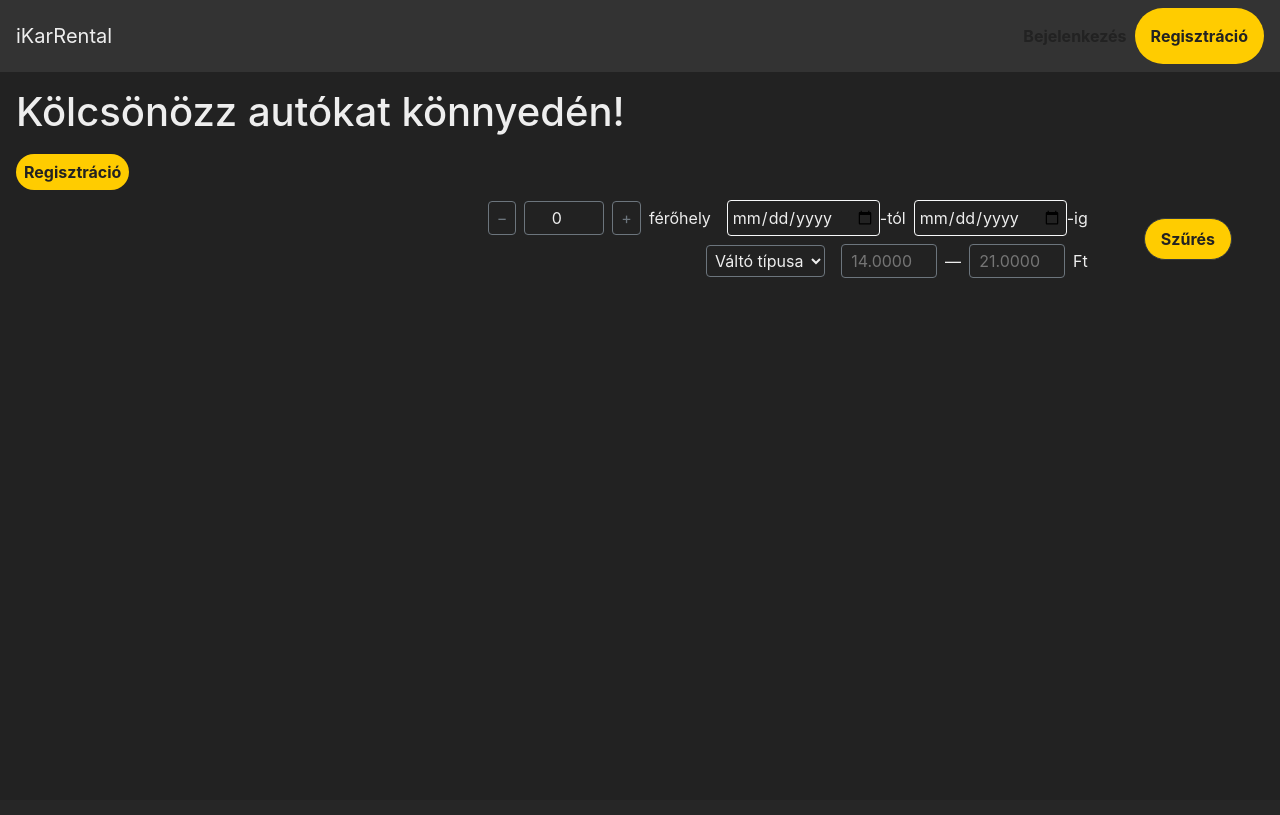
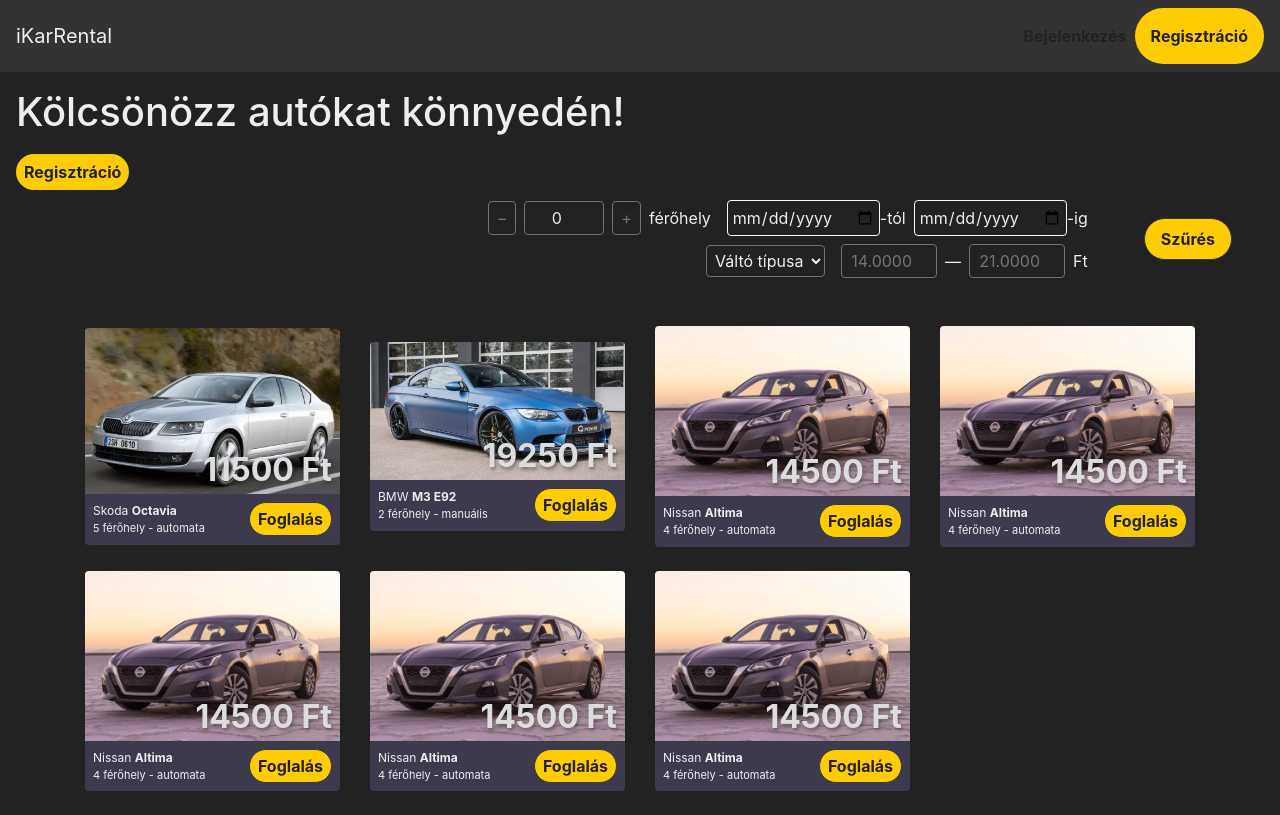
Before and after one commit to ntamasa/iKarRental, a PHP site: page / in a window 1280 px wide. Before the commit the page ends 278 px from the top, so only its background shows below. Run offline with PHP 8.4, Linux system fonts and the light colour scheme; data that the repository does not hold is empty; some libraries are stand-ins or nearby versions.

Commit message:
add dynamic cars list to index.php

```diff
--- /dev/null
+++ b/card.php
@@ -0,0 +1,20 @@
+<?php
+    $model_parts = explode(' ', $car["model"]);
+
+    $manufacturer = $model_parts[0];
+    $model = implode(' ', array_slice($model_parts, 1));
+?>
+
+<div class="rounded d-flex flex-column align-items-center justify-content-center bg-secondary overflow-hidden">
+    <div class="img-box">
+        <img src="./assets/<?php echo $car['image'] ?>" alt="Picture of <?php echo $car["model"]?>" class="w-100 img">
+        <label class="price-tag m-0"><?php echo $car["price"] ?> Ft</label>
+    </div>
+    <div class="card-body d-flex flex-row justify-content-between align-items-center w-100 p-2">
+        <div>
+            <p class="text-primary text-medium m-0"><?php echo $manufacturer ?> <strong><?php echo $model ?></strong></p>
+            <p class="text-primary m-0 d-flex justify-content-between text-small"><?php echo $car["capacity"] ?> férőhely - <?php echo $car["shifter"] ?></p>
+        </div>
+        <button class="text-dark bg-primary font-weight-bold rounded-pill px-2 py-1 w-auto inline border border-dark" style="height: max-content;">Foglalás</button>
+    </div>
+</div>
--- a/custom.css
+++ b/custom.css
@@ -16,11 +16,19 @@
 }
 
 .bg-secondary {
-  background-color: #2a273d !important;
+  background-color: #3d3a4d !important;
 }
 
 .text-primary {
   color: #eee !important;
+}
+
+.text-small {
+  font-size: 68.75%;
+}
+
+.text-medium {
+  font-size: 75%;
 }
 
 .text-dark,
@@ -42,3 +50,19 @@ button.bg-primary:hover {
 .navbar .container {
   max-width: 100% !important;
 }
+
+.img-box {
+  position: relative;
+}
+
+.price-tag {
+  font-size: 200%;
+  color: #ddd;
+  font-weight: bold;
+
+  position: absolute;
+  bottom: 0;
+  right: 0.5rem;
+
+  text-shadow: 0.1rem 0.1em 0.2rem rgba(51, 51, 51, 0.4);
+}
--- a/data/cars.json
+++ b/data/cars.json
@@ -1,49 +1,56 @@
 {
   "674837110c5375.22198180": {
-    "capacity": "4",
-    "shifter": "automatic",
-    "model": "Nissan Altima",
-    "price": "14500",
+    "image": "skoda-octavia.webp",
+    "capacity": "5",
+    "shifter": "automata",
+    "model": "Skoda Octavia",
+    "price": "11500",
     "_id": "674837110c5375.22198180"
   },
   "6748451e3fa751.72933921": {
-    "capacity": "4",
-    "shifter": "automatic",
-    "model": "Nissan Altima",
-    "price": "14500",
+    "image": "bmw-m3.webp",
+    "capacity": "2",
+    "shifter": "manuális",
+    "model": "BMW M3 E92",
+    "price": "19250",
     "_id": "6748451e3fa751.72933921"
   },
   "6748451fca7205.94212422": {
+    "image": "nissan-altima.webp",
     "capacity": "4",
-    "shifter": "automatic",
+    "shifter": "automata",
     "model": "Nissan Altima",
     "price": "14500",
     "_id": "6748451fca7205.94212422"
   },
   "67484559074907.44751909": {
+    "image": "nissan-altima.webp",
     "capacity": "4",
-    "shifter": "automatic",
+    "shifter": "automata",
     "model": "Nissan Altima",
     "price": "14500",
     "_id": "67484559074907.44751909"
   },
   "6748455f5493b2.87158693": {
+    "image": "nissan-altima.webp",
     "capacity": "4",
-    "shifter": "automatic",
+    "shifter": "automata",
     "model": "Nissan Altima",
     "price": "14500",
     "_id": "6748455f5493b2.87158693"
   },
   "67484565116478.89547528": {
+    "image": "nissan-altima.webp",
     "capacity": "4",
-    "shifter": "automatic",
+    "shifter": "automata",
     "model": "Nissan Altima",
     "price": "14500",
     "_id": "67484565116478.89547528"
   },
   "6748457d9e8ba6.55949461": {
+    "image": "nissan-altima.webp",
     "capacity": "4",
-    "shifter": "automatic",
+    "shifter": "automata",
     "model": "Nissan Altima",
     "price": "14500",
     "_id": "6748457d9e8ba6.55949461"
--- a/index.php
+++ b/index.php
@@ -1,3 +1,11 @@
+<?php
+    require_once 'jsonio.php';
+    require_once 'jsonstorage.php';
+
+    $storage = new JsonStorage('data/cars.json');
+    $cars = $storage->all();
+    ?>
+
 <!DOCTYPE html>
 <html lang="hu">
 <head>
@@ -59,11 +67,22 @@
         </form>
     </section>
 
-    <section class="catalog"></section>
+    <section class="catalog mt-5">
+        <div class="container">
+            <div class="row align-items-center">
+                <?php foreach ($cars as $car): ?>
+                    <div class="col-12 col-sm-12 col-md-4 col-lg-3 col-xl-3 mb-4">
+                        <?php include 'card.php'; ?>
+                    </div>
+                <?php endforeach; ?>
+            </div>
+        </div>
+    </section>
 </main>
 
 
-<div class="container">
+
+<!-- <div class="container">
     <?php
     // Dynamic content for cars
     $json_data = '[
@@ -82,7 +101,7 @@
         echo '</div>';
     }
     ?>
-</div>
+</div> -->
 
 <script src="https://code.jquery.com/jquery-3.5.1.slim.min.js"></script>
 <script src="https://cdn.jsdelivr.net/npm/@popperjs/core@2.5.4/dist/umd/popper.min.js"></script>
```
Also changed, not shown: assets/bmw-m3.webp (added), assets/nissan-altima.webp (added), assets/skoda-octavia.webp (added).
